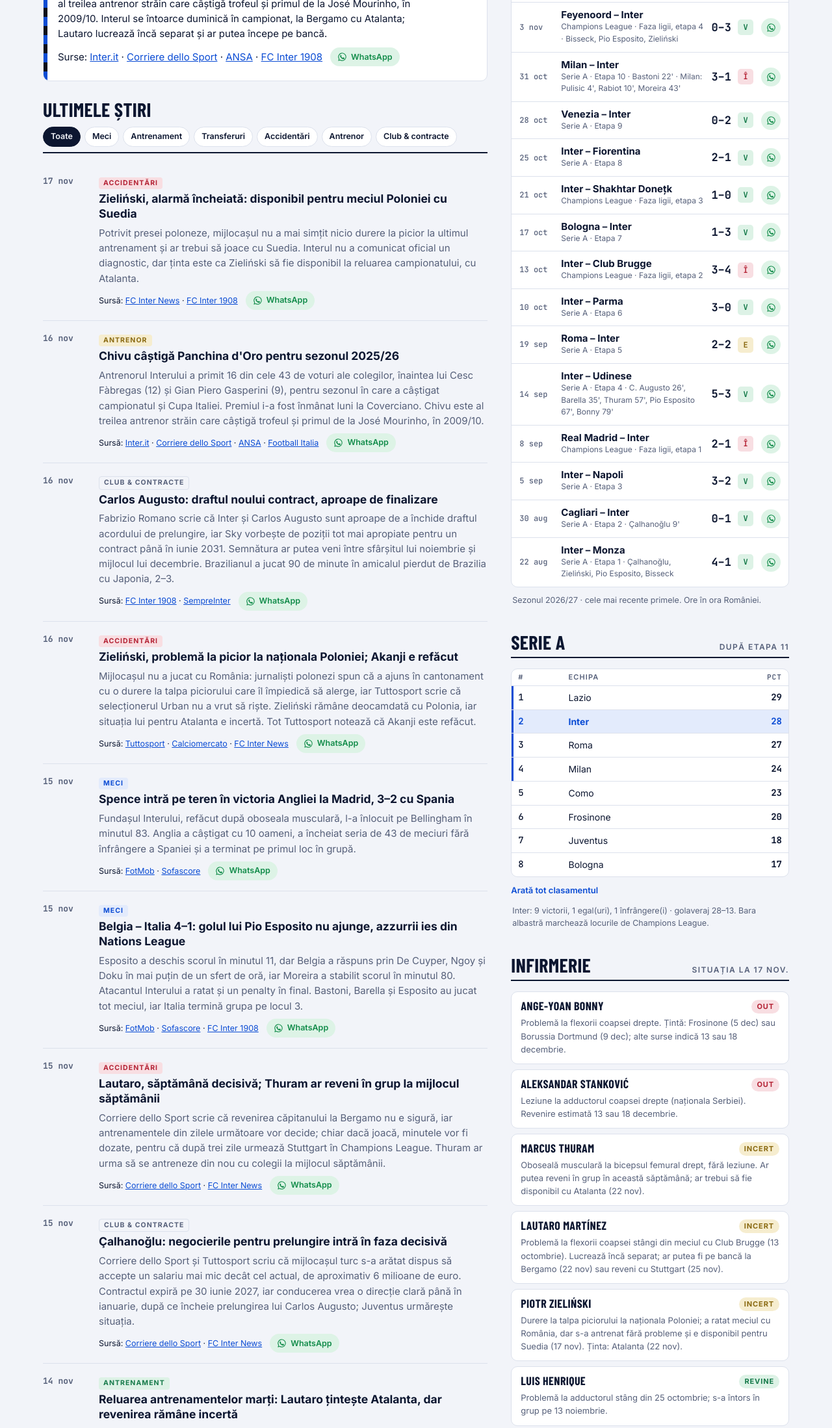
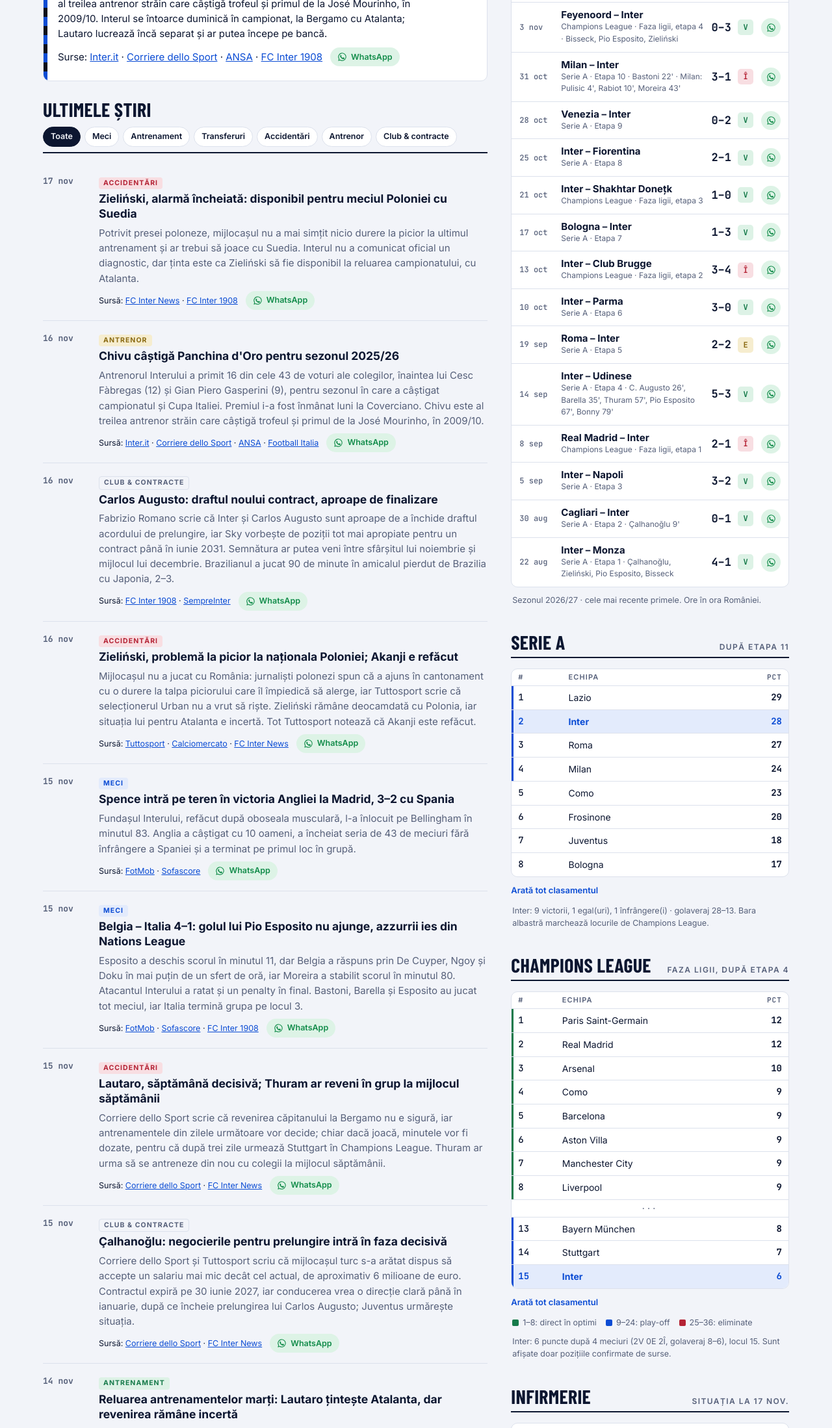
Before and after one commit to sorindrache-gif/inter-club-romania, a plain HTML site: page index.html in a window 1280 px wide. Shown: the part 602-2800 px from the top of the page at 65% size. Drawn offline with nearby package versions, Linux system fonts and the light colour scheme; a web font is replaced by a local one.

Commit message:
Clasamentul Champions League și instrucțiunile redacției în REDACTIE.md
- secțiune nouă cu clasamentul fazei ligii, zone colorate (optimi, play-off, eliminate) și Interul evidențiat
- data.json: câmpul ucl_table cu pozițiile confirmate după etapa 4
- REDACTIE.md: instrucțiunile actualizării automate, mutate în repository

Co-Authored-By: Claude Opus 5.5 <noreply@anthropic.com>
Claude-Session: https://claude.ai/code/session_01JkjqEVWohmfVmGi1n3CdQW

```diff
--- a/data.json
+++ b/data.json
@@ -342,7 +342,72 @@
     "gf": 8,
     "ga": 6,
     "pts": 6,
-    "pos": null
+    "pos": 15
+  },
+  "ucl_table": {
+    "after": 4,
+    "rows": [
+      {
+        "pos": 1,
+        "team": "Paris Saint-Germain",
+        "pts": 12
+      },
+      {
+        "pos": 2,
+        "team": "Real Madrid",
+        "pts": 12
+      },
+      {
+        "pos": 3,
+        "team": "Arsenal",
+        "pts": 10
+      },
+      {
+        "pos": 4,
+        "team": "Como",
+        "pts": 9
+      },
+      {
+        "pos": 5,
+        "team": "Barcelona",
+        "pts": 9
+      },
+      {
+        "pos": 6,
+        "team": "Aston Villa",
+        "pts": 9
+      },
+      {
+        "pos": 7,
+        "team": "Manchester City",
+        "pts": 9
+      },
+      {
+        "pos": 8,
+        "team": "Liverpool",
+        "pts": 9
+      },
+      {
+        "pos": 13,
+        "team": "Bayern München",
+        "pts": 8
+      },
+      {
+        "pos": 14,
+        "team": "Stuttgart",
+        "pts": 7
+      },
+      {
+        "pos": 15,
+        "team": "Inter",
+        "pts": 6
+      },
+      {
+        "pos": 36,
+        "team": "Slovan Bratislava",
+        "pts": 0
+      }
+    ]
   },
   "news": [
     {
--- a/index.html
+++ b/index.html
@@ -157,6 +157,12 @@ th{font:600 11px/1 var(--body);letter-spacing:.1em;text-transform:uppercase;colo
 td.p,th.p{text-align:right;font-family:var(--mono);font-variant-numeric:tabular-nums}
 tr.inter td{background:var(--blue-soft);font-weight:700;color:var(--blue)}
 tr.ucl td:first-child{box-shadow:inset 3px 0 0 var(--blue)}
+tr.z1 td:first-child{box-shadow:inset 3px 0 0 var(--win)}
+tr.z2 td:first-child{box-shadow:inset 3px 0 0 var(--blue)}
+tr.z3 td:first-child{box-shadow:inset 3px 0 0 var(--loss)}
+tr.gap td{color:var(--muted);text-align:center;padding:2px 10px;letter-spacing:.3em}
+.legend{display:flex;flex-wrap:wrap;gap:6px 14px;font-size:12.5px;color:var(--muted);margin:10px 2px 0}
+.legend i{display:inline-block;width:10px;height:10px;border-radius:2px;margin-right:6px;vertical-align:-1px}
 .tbl-toggle{margin-top:8px;background:none;border:0;color:var(--blue);font:600 13px var(--body);cursor:pointer;padding:4px 0}
 
 /* Injuries */
@@ -213,7 +219,8 @@ footer .wrap{padding-block:20px;display:flex;flex-wrap:wrap;justify-content:spac
   <div class="wrap">
     <a href="#stiri">Știri</a>
     <a href="#rezultate">Rezultate</a>
-    <a href="#clasament">Clasament</a>
+    <a href="#clasament">Serie A</a>
+    <a href="#champions">Champions League</a>
     <a href="#infirmerie">Infirmerie</a>
     <a href="#mercato">Mercato</a>
     <a href="#surse">Surse</a>
@@ -264,6 +271,19 @@ footer .wrap{padding-block:20px;display:flex;flex-wrap:wrap;justify-content:spac
         </div>
         <button class="tbl-toggle" id="tblToggle" type="button">Arată tot clasamentul</button>
         <p class="res-sub" id="tblNote"></p>
+      </section>
+
+      <section id="champions">
+        <div class="sec-head"><h2>Champions League</h2><span class="eyebrow" id="uclAfter"></span></div>
+        <div class="tbl-wrap">
+          <table>
+            <thead id="uclHead"></thead>
+            <tbody id="uclBody"></tbody>
+          </table>
+        </div>
+        <button class="tbl-toggle" id="uclToggle" type="button">Arată tot clasamentul</button>
+        <div class="legend"><span><i style="background:var(--win)"></i>1–8: direct în optimi</span><span><i style="background:var(--blue)"></i>9–24: play-off</span><span><i style="background:var(--loss)"></i>25–36: eliminate</span></div>
+        <p class="res-sub" id="uclNote"></p>
       </section>
 
       <section id="infirmerie">
@@ -361,7 +381,7 @@ function renderAll(){
   $("lead").innerHTML = h ? `<span class="eyebrow">Subiectul zilei · ${fmtDay(h.date)}</span><h3 id="subiect-${slug(h.title)}">${esc(h.title)}</h3><p>${esc(h.text)}</p><span class="src"><span>Surse: ${srcLinks(h.sources)}</span>${waBtn(h.title, h.text, "subiect-"+slug(h.title))}</span>` : "";
   $("lead").hidden = !h;
 
-  renderNews(); renderResults(); renderTable();
+  renderNews(); renderResults(); renderTable(); renderUcl();
 
   $("injAsOf").textContent = isNaN(u) ? "" : "situația la " + u.toLocaleDateString("ro-RO",{day:"numeric",month:"short",timeZone:"Europe/Bucharest"});
   $("injList").innerHTML = (D.injuries||[]).map(i => `<div class="inj-row"><b>${esc(i.player)}</b><span class="status s-${esc(i.status)}">${INJ_LAB[i.status]||esc(i.status)}</span><small>${esc(i.note)}</small></div>`).join("") || `<p style="color:var(--muted)">Lotul este complet. Niciun jucător accidentat.</p>`;
@@ -432,6 +452,32 @@ function renderTable(){
   $("tblNote").textContent = sa.length ? `Inter: ${sa.filter(x=>x==="V").length} victorii, ${sa.filter(x=>x==="E").length} egal(uri), ${sa.filter(x=>x==="I").length} înfrângere(i) · golaveraj ${gf}–${ga}. Bara albastră marchează locurile de Champions League.` : "";
 }
 
+let uclFull = false;
+function renderUcl(){
+  const T = DATA.ucl_table, sec = $("champions");
+  if(!T || !(T.rows||[]).length){ sec.hidden = true; return; }
+  sec.hidden = false;
+  const rows = T.rows.map((r,i) => ({...r, pos: r.pos || i+1})).sort((a,b)=>a.pos-b.pos);
+  const hasGd = rows.every(r => r.gd!=null), hasP = rows.every(r => r.p!=null);
+  $("uclAfter").textContent = T.after ? `faza ligii, după etapa ${T.after}` : "faza ligii";
+  $("uclHead").innerHTML = `<tr><th>#</th><th>Echipa</th>${hasP?'<th class="p">J</th>':""}${hasGd?'<th class="p">GD</th>':""}<th class="p">Pct</th></tr>`;
+  const ip = (rows.find(r=>r.team==="Inter")||{}).pos;
+  const shown = uclFull ? rows : rows.filter(r => r.pos<=8 || (ip && Math.abs(r.pos-ip)<=2));
+  const zone = p => p<=8 ? "z1" : p<=24 ? "z2" : "z3";
+  let html = "", prev = 0;
+  for(const r of shown){
+    if(r.pos > prev+1) html += `<tr class="gap"><td colspan="${3+(hasP?1:0)+(hasGd?1:0)}">···</td></tr>`;
+    html += `<tr class="${zone(r.pos)} ${r.team==="Inter"?"inter":""}"><td class="num">${r.pos}</td><td>${esc(r.team)}</td>${hasP?`<td class="p">${r.p}</td>`:""}${hasGd?`<td class="p">${r.gd>0?"+":""}${r.gd}</td>`:""}<td class="p"><b>${r.pts}</b></td></tr>`;
+    prev = r.pos;
+  }
+  if(prev < 36 && uclFull) html += `<tr class="gap"><td colspan="${3+(hasP?1:0)+(hasGd?1:0)}">···</td></tr>`;
+  $("uclBody").innerHTML = html;
+  $("uclToggle").hidden = shown.length === rows.length;
+  $("uclToggle").textContent = uclFull ? "Arată doar primele 8 și Inter" : "Arată tot clasamentul";
+  const u = DATA.ucl;
+  $("uclNote").textContent = (u ? `Inter: ${u.pts} puncte după ${u.played} meciuri (${u.w}V ${u.d}E ${u.l}Î, golaveraj ${u.gf}–${u.ga})${ip?`, locul ${ip}`:""}. ` : "") + (rows.length < 36 ? "Sunt afișate doar pozițiile confirmate de surse." : "");
+}
+$("uclToggle").addEventListener("click", () => { uclFull = !uclFull; renderUcl(); });
 $("newsFilters").addEventListener("click", e => { const b = e.target.closest("button"); if(!b||!DATA) return; newsCat = b.dataset.k; store.set("icr-cat", newsCat); renderNews(); });
 $("compFilters").addEventListener("click", e => { const b = e.target.closest("button"); if(!b||!DATA) return; comp = b.dataset.k; store.set("icr-comp", comp); renderResults(); });
 function goToHash(){
```
Also changed, not shown: 2 other files.
